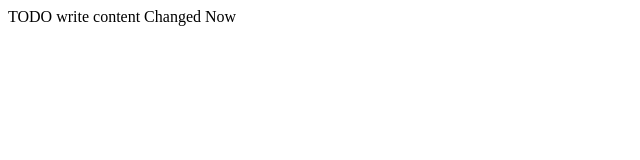
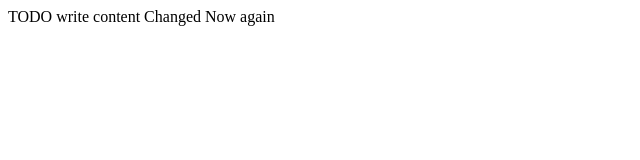
Before and after one commit to jai-techie-007/training, a plain HTML site: page web/index.html in a window 1280 px wide. Shown: the full height of the page, 0-640 px from the left. Drawn offline with Linux system fonts and the light colour scheme.

Commit message:
Update Index.html
Commited again

```diff
--- a/web/index.html
+++ b/web/index.html
@@ -10,6 +10,6 @@ Click nbfs://nbhost/SystemFileSystem/Templates/JSP_Servlet/Html.html to edit thi
         <meta name="viewport" content="width=device-width, initial-scale=1.0">
     </head>
     <body>
-        <div>TODO write content Changed Now</div>
+        <div>TODO write content Changed Now again</div>
     </body>
 </html>
```
